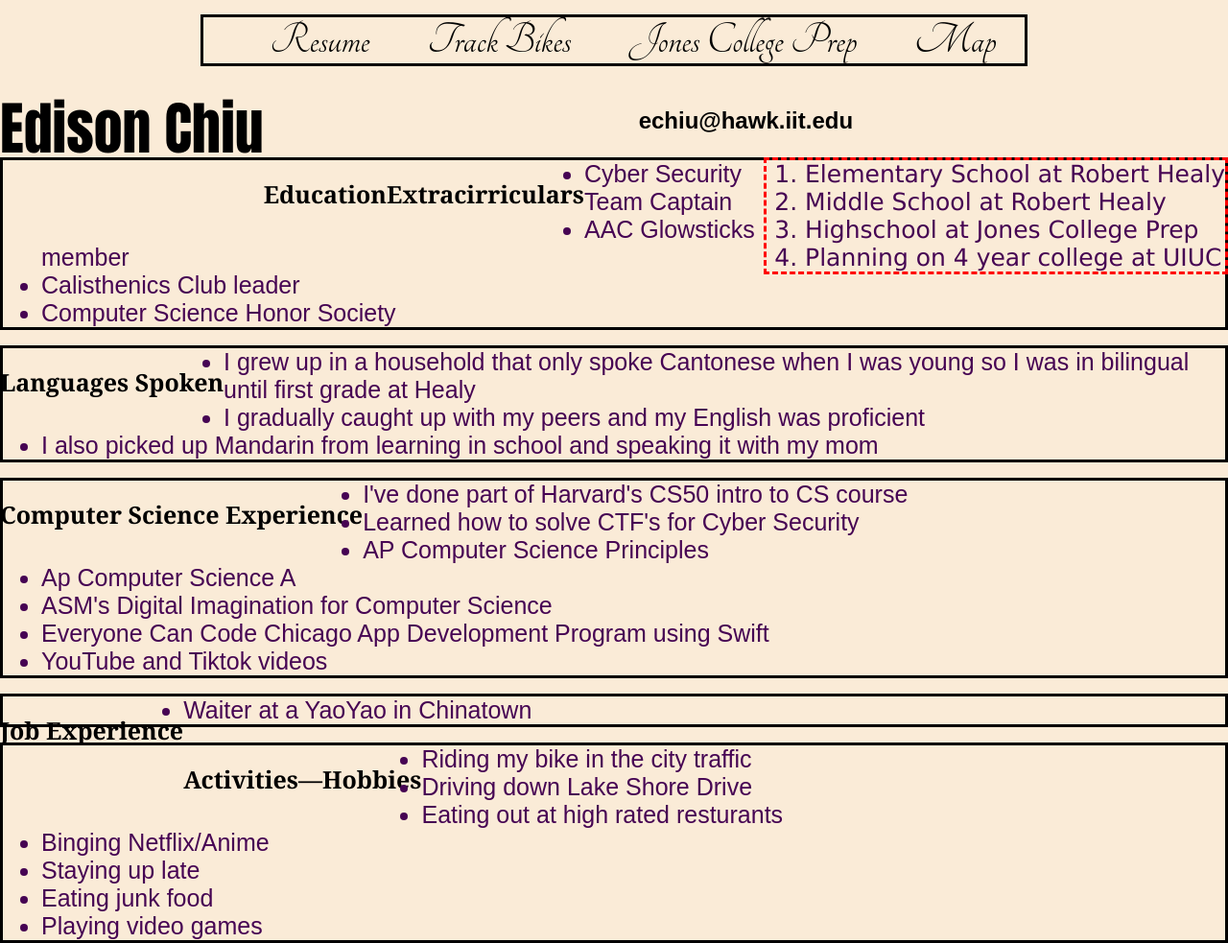
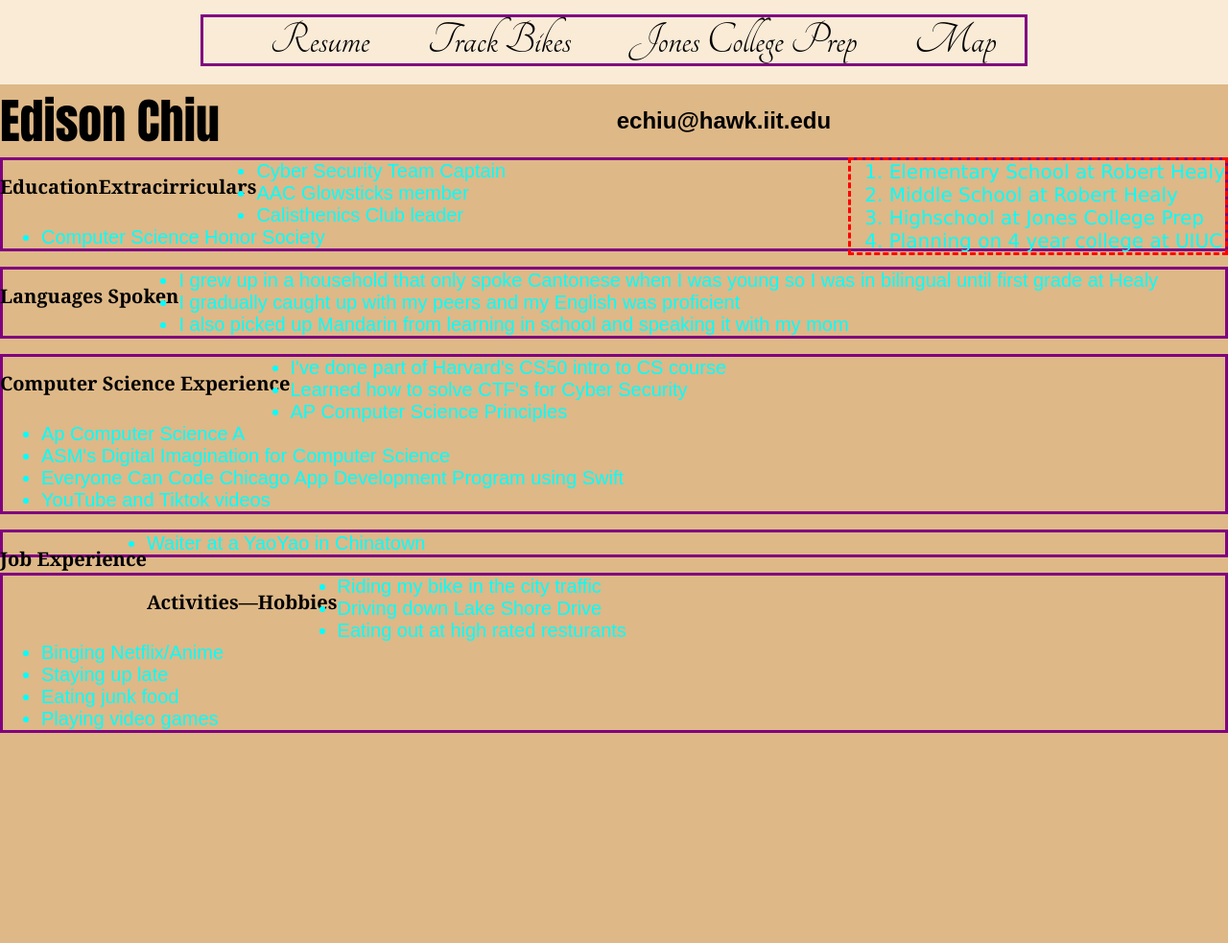
Before and after one commit to echiuhawk/project_3, a plain HTML site: page index.html in a window 1280 px wide. Shown: the whole page at 96% size. After the commit the page ends 800 px from the top, so only its background shows below. Drawn offline with Linux system fonts and the light colour scheme; some packages are replaced by stand-ins of ours.

Commit message:
changed media css

```diff
--- a/css/style.css
+++ b/css/style.css
@@ -176,25 +176,22 @@ ol {
   margin: 30px auto;
 }
 
-@media (min-width: 800px) {
-  #education{
-    margin:auto;
-    font-family: 'Lucida Sans', 'Lucida Sans Regular', 'Lucida Grande', 'Lucida Sans Unicode', Geneva, Verdana, sans-serif;
-    border: dashed red;
+@media (min-width: 1095px) {
+  #name{
+    font-size: 50px;
   }
-  #strong{
-    color: black;
+  .fixed_li{
+    font-size: 20px;
+    color:aqua;
   }
-  #map{
-    background-color: brown;
+  ul {
+    border: .2rem solid purple;
   }
-  #wrapper{
-    background-color: aqua;
-    width: 825px;
-    height: 575px;
+  h1{
+    font-size: 200%;
   }
-  #jcp_title{
-    font-size: 4rem;
+  ol {
+    border: .3rem solid black;
   }
 }
 
@@ -202,16 +199,19 @@ ol {
   #title{
     font-size: 4rem;
   }
-  h1{
-    font-size: 200%;
+
+  h2{
+    font-size: 20px;
   }
   #email{
     font-family: Arial, Helvetica, sans-serif;
   }
-  #jones{
-    height: 40rem;
+  #education{
+    margin:auto;
+    font-family: 'Lucida Sans', 'Lucida Sans Regular', 'Lucida Grande', 'Lucida Sans Unicode', Geneva, Verdana, sans-serif;
+    border: dashed red;
   }
-  #video{
-    height: 40rem;
+  body {
+    background-color:burlywood;
   }
 }
```
